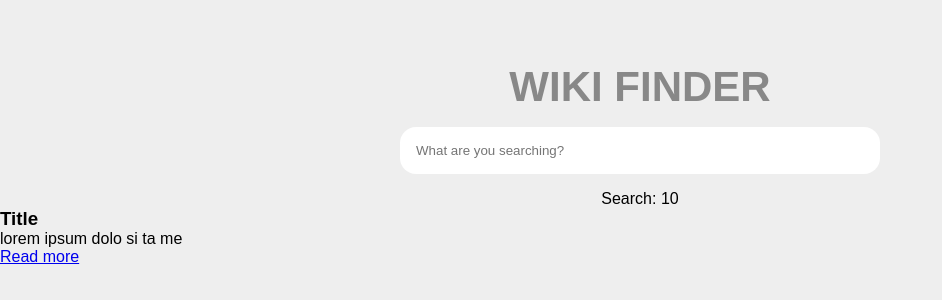
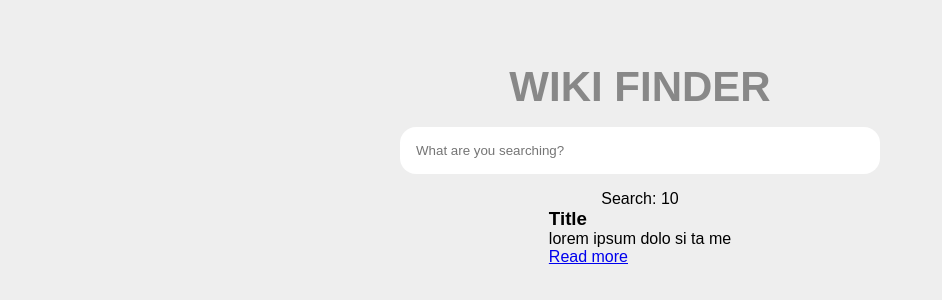
Before and after one commit to PJMantoss/wiki_finder, a React (Create React App) app: page / in a window 1280 px wide. Shown: the part 236-536 px from the top of the page, without its empty margins (0-942 px from the left). Built offline with nearby package versions, Linux system fonts and the light colour scheme.

Commit message:
update styling

```diff
--- a/src/App.css
+++ b/src/App.css
@@ -45,3 +45,8 @@ h1{
   box-shadow: 3px 3px 6px rgba(0,0,0,0.2);
   transform: translateY(-5px);
 }
+
+.results{
+  max-width: 700px;
+  margin: 0 auto;
+}
```
